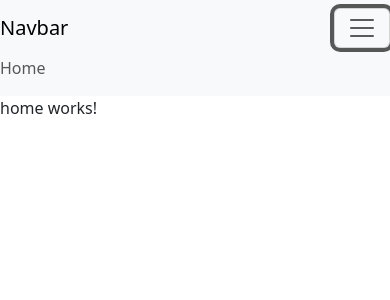
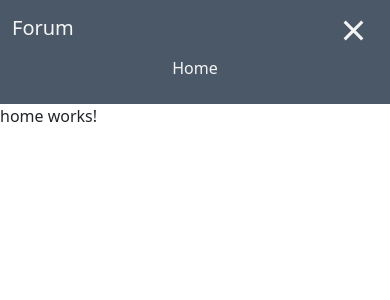
Before and after one commit to DanielIliev/AngularForum, an Angular app: page / in a window 390 px wide. Both pictures are taken after a click on the button "Toggle navigation". Shown: the top 300 px of the page. Built offline with nearby package versions, Linux system fonts and the light colour scheme.

Commit message:
Update: Added navbar + color scheme

```diff
--- a/angular.json
+++ b/angular.json
@@ -29,6 +29,11 @@
               "src/favicon.ico",
               "src/assets"
             ],
+            "stylePreprocessorOptions": {
+              "includePaths": [
+                "src/colorSchemes"
+              ]
+            },
             "styles": [
               "node_modules/bootstrap/dist/css/bootstrap.min.css",
               "src/styles.scss"
@@ -95,10 +100,19 @@
               "src/favicon.ico",
               "src/assets"
             ],
+            "stylePreprocessorOptions": {
+              "includePaths": [
+                "src/colorSchemes"
+              ]
+            },
             "styles": [
+              "node_modules/bootstrap/dist/css/bootstrap.min.css",
+              "node_modules/bootstrap-icons/font/bootstrap-icons.scss",
               "src/styles.scss"
             ],
-            "scripts": []
+            "scripts": [
+              "node_modules/bootstrap/dist/js/bootstrap.bundle.min.js"
+            ]
           }
         }
       }
--- a/src/app/app.component.html
+++ b/src/app/app.component.html
@@ -1,23 +1,31 @@
-<nav class="navbar navbar-expand-lg navbar-light bg-light">
-  <a class="navbar-brand" href="/">Navbar</a>
+<header>
+  <nav class="navbar navbar-expand-lg">
+    <div class="container-fluid">
+      <a class="navbar-brand" routerLink="/">Forum</a>
       <button
-    class="navbar-toggler"
+        class="navbar-toggler custom-toggler"
         type="button"
         data-bs-toggle="collapse"
-    data-bs-target="#navbarSupportedContent"
-    aria-controls="navbarSupportedContent"
+        data-bs-target="#mainNav"
+        aria-controls="mainNav"
         aria-expanded="false"
         aria-label="Toggle navigation"
+        (click)="toggleIconAnimation()"
       >
-    <span class="navbar-toggler-icon"></span>
+        <div class="custom-hamburger-icon" [ngClass]="active ? 'active' : ''">
+          <span class="bar"></span>
+          <span class="bar"></span>
+          <span class="bar"></span>
+        </div>
       </button>
-
-  <div class="collapse navbar-collapse" id="navbarSupportedContent">
-    <ul class="navbar-nav mr-auto">
+      <div class="collapse navbar-collapse" id="mainNav">
+        <ul class="navbar-nav ms-auto mb-2 mb-lg-0">
           <li class="nav-item">
             <a routerLink="/" class="nav-link">Home</a>
           </li>
         </ul>
       </div>
+    </div>
   </nav>
+</header>
 <router-outlet></router-outlet>
--- a/src/app/app.component.scss
+++ b/src/app/app.component.scss
@@ -0,0 +1,72 @@
+@import "variables";
+
+nav {
+  z-index: 1000;
+}
+
+nav.navbar {
+  background-color: $primary-color;
+
+  li.nav-item {
+    transition: all 0.3s;
+  }
+
+  a {
+    transition: 0.3s;
+    color: $neutral-color;
+    font-weight: 500;
+    &:hover {
+      color: $accent-color;
+      cursor: pointer;
+    }
+  }
+
+  .navbar-collapse {
+    transition: all 0.3s;
+  }
+
+  .custom-toggler {
+    border: none;
+    outline: none;
+
+    .custom-hamburger-icon {
+      .bar {
+        transition: 0.3s;
+        display: block;
+        width: 25px;
+        margin: 5px 0px 0px 0px;
+        height: 3px;
+        background-color: $neutral-color;
+      }
+    }
+
+    .custom-hamburger-icon.active {
+      .bar:nth-child(1) {
+        transform: translateY(8px) rotate(45deg);
+      }
+
+      .bar:nth-child(2) {
+        opacity: 0;
+      }
+
+      .bar:nth-child(3) {
+        transform: translateY(-8px) rotate(-45deg);
+      }
+    }
+
+    &:active,
+    &:focus {
+      outline: none;
+      box-shadow: none;
+    }
+  }
+}
+
+// Center nav links on tablet and mobile views
+@media screen and (max-width: 991px) {
+  div#mainNav {
+    .navbar-nav {
+      align-items: center;
+    }
+  }
+}
--- a/src/app/app.component.ts
+++ b/src/app/app.component.ts
@@ -6,5 +6,10 @@ import { Component } from '@angular/core';
   styleUrls: ['./app.component.scss']
 })
 export class AppComponent {
+  active: boolean = false;
   title = 'forum-app';
+
+  toggleIconAnimation() {
+    this.active = !this.active;
+  }
 }
--- /dev/null
+++ b/src/colorSchemes/variables.scss
@@ -0,0 +1,5 @@
+$primary-color: #4a5867;
+$secondary-color: #d0b588;
+$accent-color: #97bdac;
+$additional-color: #cc9b71;
+$neutral-color: #f5f5f5;
```
Lines whose indentation alone changed are shown as unchanged.
